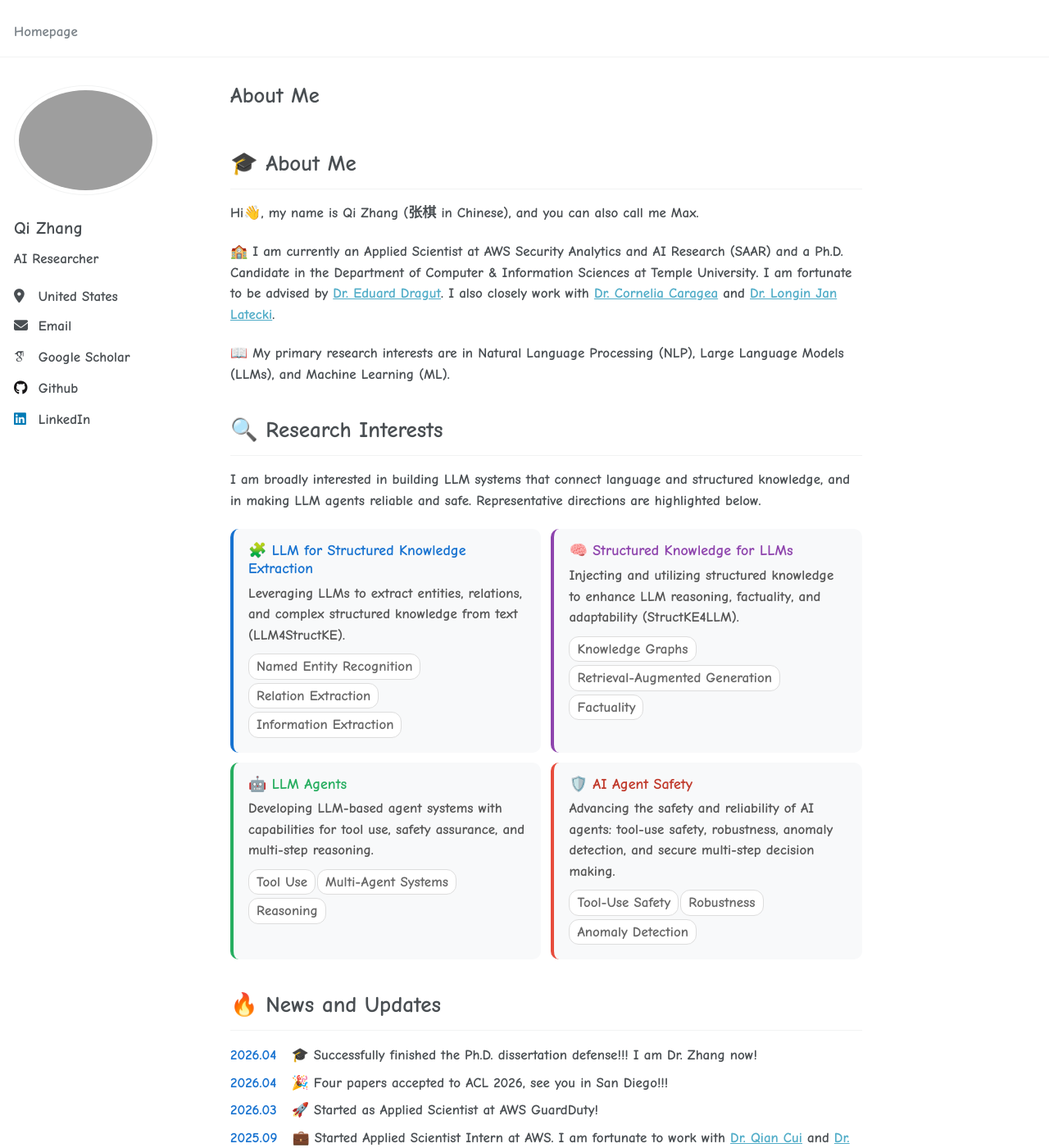
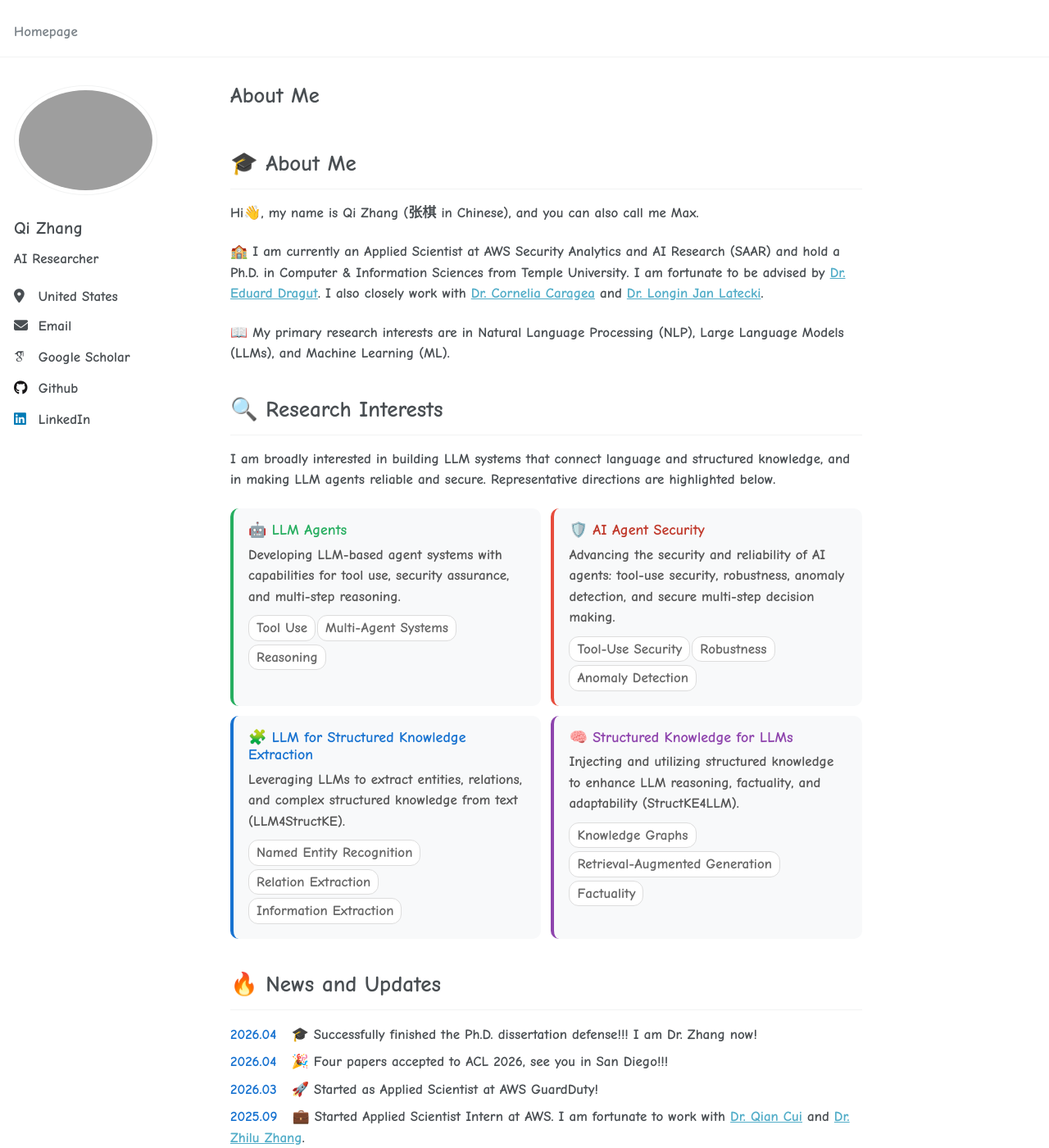
Before and after one commit to edzq/edzq.github.io, a Jekyll site: the page built from _pages/about.md, in a window 1280 px wide and 1400 px high. Shown: the whole window at 82% size. Built offline with Jekyll 4.4.1, drawn with Linux system fonts in a browser that asks for light colours; some web fonts are replaced.

Commit message:
Update homepage research profile

```diff
--- a/_pages/about.md
+++ b/_pages/about.md
@@ -11,15 +11,25 @@ redirect_from:
 
 Hi👋, my name is Qi Zhang (张棋 in Chinese), and you can also call me Max.
 
-🏫 I am currently an Applied Scientist at **AWS** Security Analytics and AI Research (SAAR) and a Ph.D. Candidate in the Department of Computer & Information Sciences at **Temple University**. I am fortunate to be advised by [Dr. Eduard Dragut](https://cis.temple.edu/~edragut/index.htm). I also closely work with [Dr. Cornelia Caragea](https://www.cs.uic.edu/~cornelia/) and [Dr. Longin Jan Latecki](https://cis.temple.edu/~latecki/index.php).
+🏫 I am currently an Applied Scientist at **AWS** Security Analytics and AI Research (SAAR) and hold a Ph.D. in Computer & Information Sciences from **Temple University**. I am fortunate to be advised by [Dr. Eduard Dragut](https://cis.temple.edu/~edragut/index.htm). I also closely work with [Dr. Cornelia Caragea](https://www.cs.uic.edu/~cornelia/) and [Dr. Longin Jan Latecki](https://cis.temple.edu/~latecki/index.php).
 
 📖 My primary research interests are in Natural Language Processing (NLP), Large Language Models (LLMs), and Machine Learning (ML).
 
 ## 🔍 Research Interests
 
-I am broadly interested in building LLM systems that connect language and structured knowledge, and in making LLM agents reliable and safe. Representative directions are highlighted below.
+I am broadly interested in building LLM systems that connect language and structured knowledge, and in making LLM agents reliable and secure. Representative directions are highlighted below.
 
 <div class="research-grid">
+  <div class="rc rc-t">
+    <h4>🤖 LLM Agents</h4>
+    <p>Developing LLM-based agent systems with capabilities for tool use, security assurance, and multi-step reasoning.</p>
+    <div class="tags"><span>Tool Use</span><span>Multi-Agent Systems</span><span>Reasoning</span></div>
+  </div>
+  <div class="rc rc-med">
+    <h4>🛡️ AI Agent Security</h4>
+    <p>Advancing the security and reliability of AI agents: tool-use security, robustness, anomaly detection, and secure multi-step decision making.</p>
+    <div class="tags"><span>Tool-Use Security</span><span>Robustness</span><span>Anomaly Detection</span></div>
+  </div>
   <div class="rc rc-a">
     <h4>🧩 LLM for Structured Knowledge Extraction</h4>
     <p>Leveraging LLMs to extract entities, relations, and complex structured knowledge from text (LLM4StructKE).</p>
@@ -29,16 +39,6 @@ I am broadly interested in building LLM systems that connect language and struct
     <h4>🧠 Structured Knowledge for LLMs</h4>
     <p>Injecting and utilizing structured knowledge to enhance LLM reasoning, factuality, and adaptability (StructKE4LLM).</p>
     <div class="tags"><span>Knowledge Graphs</span><span>Retrieval-Augmented Generation</span><span>Factuality</span></div>
-  </div>
-  <div class="rc rc-t">
-    <h4>🤖 LLM Agents</h4>
-    <p>Developing LLM-based agent systems with capabilities for tool use, safety assurance, and multi-step reasoning.</p>
-    <div class="tags"><span>Tool Use</span><span>Multi-Agent Systems</span><span>Reasoning</span></div>
-  </div>
-  <div class="rc rc-med">
-    <h4>🛡️ AI Agent Safety</h4>
-    <p>Advancing the safety and reliability of AI agents: tool-use safety, robustness, anomaly detection, and secure multi-step decision making.</p>
-    <div class="tags"><span>Tool-Use Safety</span><span>Robustness</span><span>Anomaly Detection</span></div>
   </div>
 </div>
 
```
